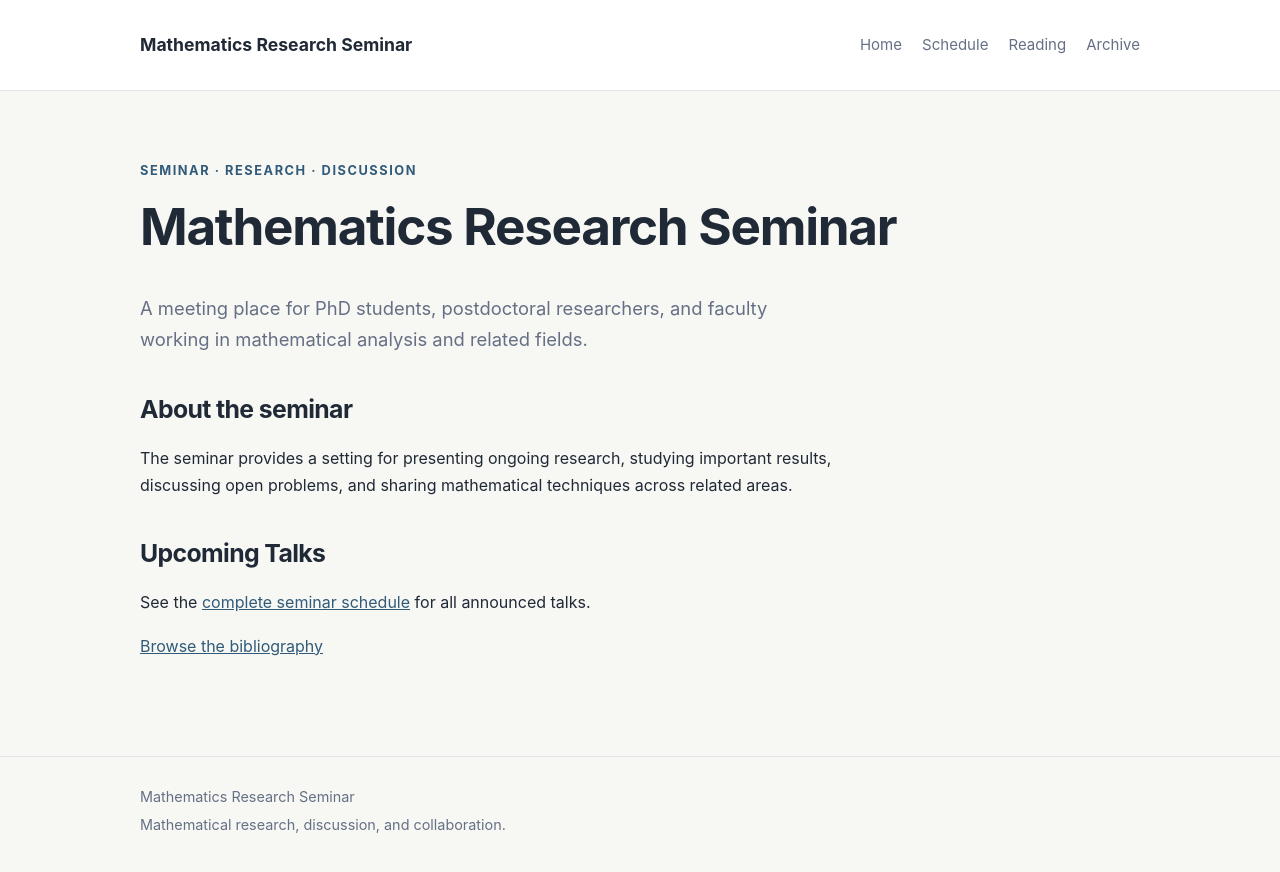
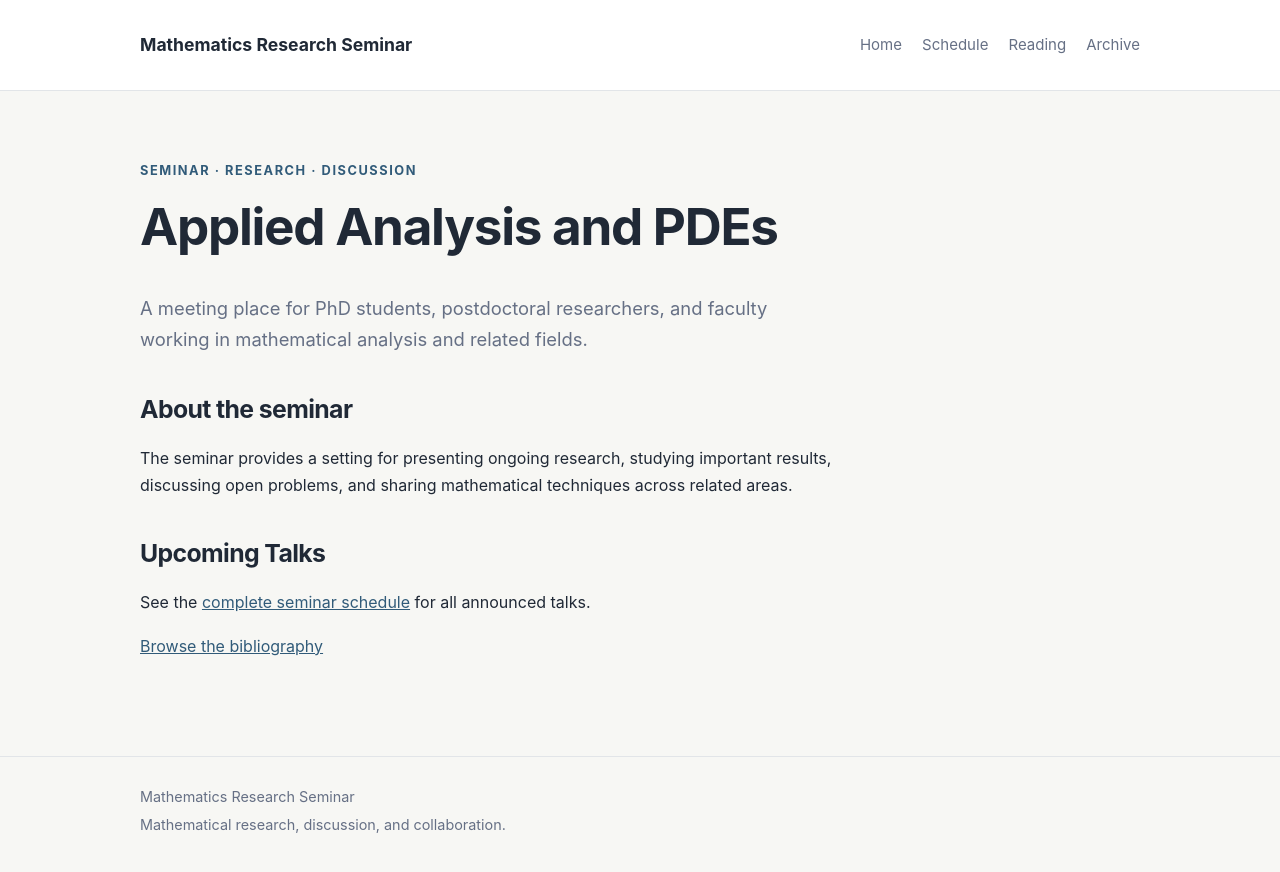
Before and after one commit to gvpantazis/math-seminar, a Jekyll site: the page built from index.md, in a window 1280 px wide. Shown: the top 872 px of the page. Built offline with Jekyll 4.4.1, drawn with Linux system fonts in a browser that asks for light colours.

Commit message:
Update index.md

```diff
--- a/index.md
+++ b/index.md
@@ -6,7 +6,7 @@ description: Mathematics research seminar announcements and talks
 
 <p class="eyebrow">Seminar · Research · Discussion</p>
 
-# Mathematics Research Seminar
+# Applied Analysis and PDEs
 
 <p class="lead">
 A meeting place for PhD students, postdoctoral researchers,
```
